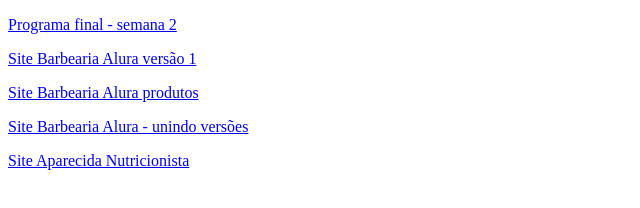
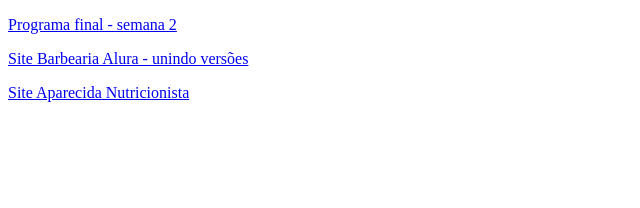
Before and after one commit to beatrizfiochi/Mentoria_CloudGirls, a plain HTML site: page index.html in a window 1280 px wide. Shown: the whole page, without its empty margins (0-640 px from the left). Drawn offline with Linux system fonts and the light colour scheme.

Commit message:
Update index.html

```diff
--- a/index.html
+++ b/index.html
@@ -8,10 +8,7 @@
 </head>
 <body>
     <p><a href="Lógica/programa_final_semana_2.html">Programa final - semana 2</a></p>
-    <p><a href="HTML E CSS/barbearia_alura/index.html">Site Barbearia Alura versão 1</a></p>
-    <p><a href="HTML E CSS/barbearia_alura/produtos.html">Site Barbearia Alura produtos</a></p>
     <p><a href="HTML E CSS/barbearia_alura/barbearia_alura_final.html">Site Barbearia Alura - unindo versões</a></p>
-    <p><a href="HTML E CSS/barbearia_alura/contato.html"></a></p>
     <p><a href="introducao-javascript/index.html">Site Aparecida Nutricionista</a></p>
 </body>
 </html>
```
